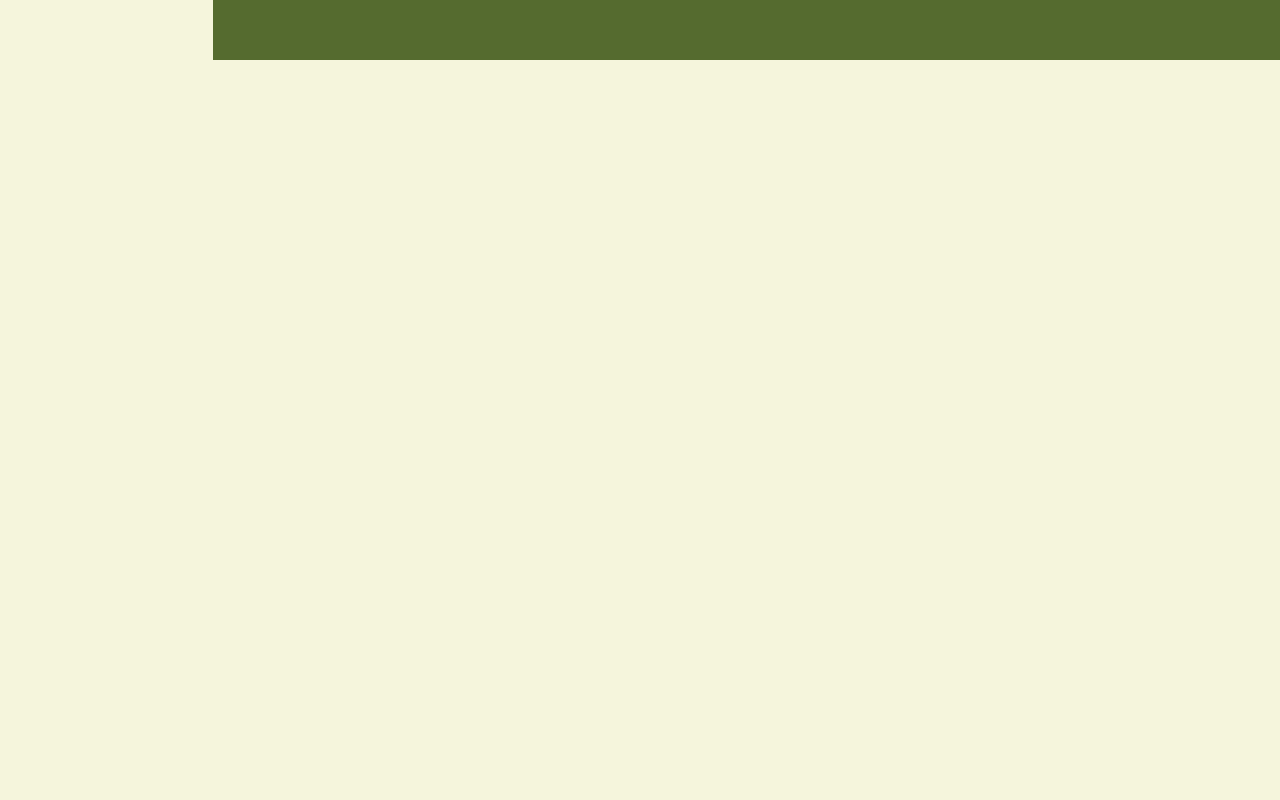
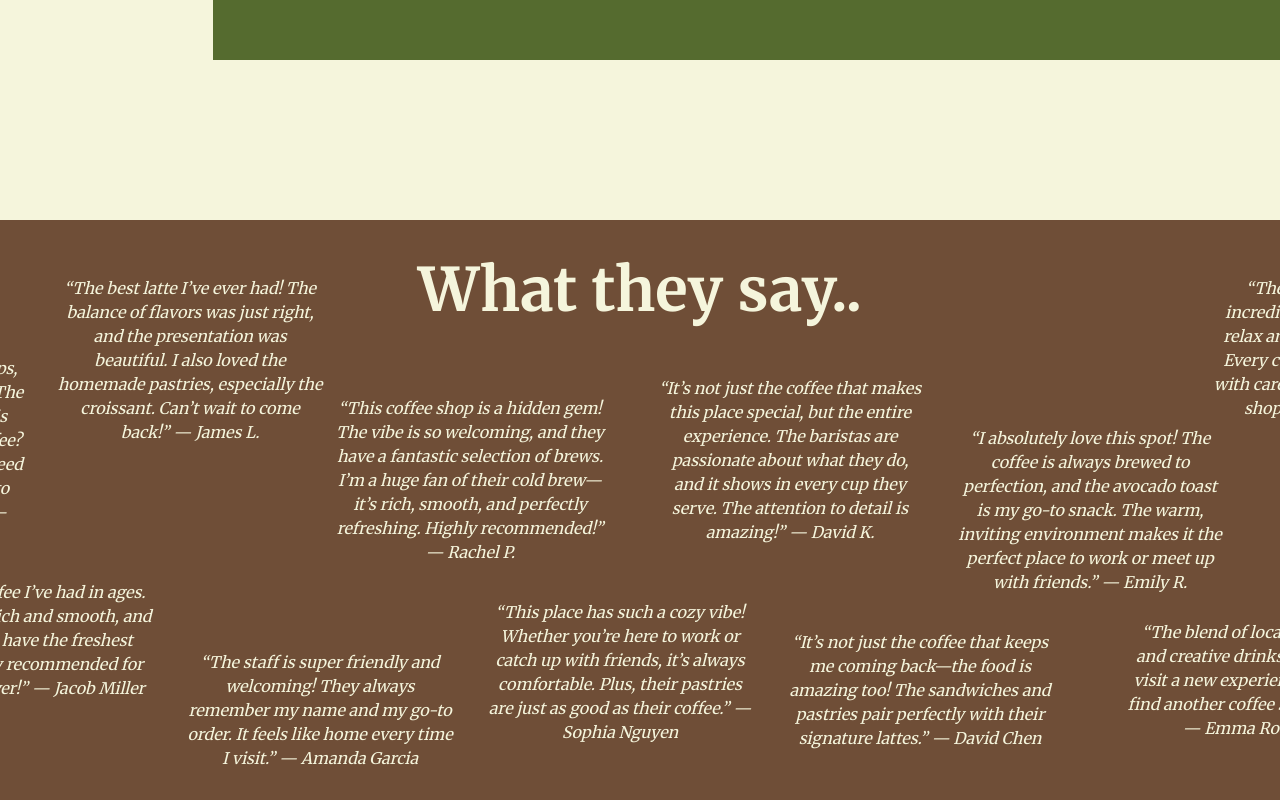
Before and after one commit to rafi-ramdhani/kophee, a Next.js app: page / in a window 1280 px wide. Shown: the part 7008-7808 px from the top of the page. Before the commit the page ends 7068 px from the top, so only its background shows below. Built offline with nearby package versions, Linux system fonts and the light colour scheme.

Commit message:
feat: testimonial section

```diff
--- a/src/app/page.tsx
+++ b/src/app/page.tsx
@@ -143,6 +143,75 @@ const MENU = {
   ],
 };
 
+const TESTIMONIALS = [
+  {
+    name: "Sarah M.",
+    feedback:
+      "I’ve been to a lot of coffee shops, but this place truly stands out! The atmosphere is cozy, the staff is incredibly friendly, and the coffee? Absolutely perfect! Whether I need a quick pick-me-up or a spot to relax, this is my go-to café.",
+    translate: { x: 0, y: -20 },
+  },
+  {
+    name: "James L.",
+    feedback:
+      "The best latte I’ve ever had! The balance of flavors was just right, and the presentation was beautiful. I also loved the homemade pastries, especially the croissant. Can’t wait to come back!",
+    translate: { x: 0, y: -100 },
+  },
+  {
+    name: "Rachel P.",
+    feedback:
+      "This coffee shop is a hidden gem! The vibe is so welcoming, and they have a fantastic selection of brews. I’m a huge fan of their cold brew—it’s rich, smooth, and perfectly refreshing. Highly recommended!",
+    translate: { x: -20, y: 20 },
+  },
+  {
+    name: "David K.",
+    feedback:
+      "It’s not just the coffee that makes this place special, but the entire experience. The baristas are passionate about what they do, and it shows in every cup they serve. The attention to detail is amazing!",
+    translate: { x: 0, y: 0 },
+  },
+  {
+    name: "Emily R.",
+    feedback:
+      "I absolutely love this spot! The coffee is always brewed to perfection, and the avocado toast is my go-to snack. The warm, inviting environment makes it the perfect place to work or meet up with friends.",
+    translate: { x: 0, y: 50 },
+  },
+  {
+    name: "Lily Thompson",
+    feedback:
+      "The atmosphere here is incredible! The perfect spot to relax and enjoy a cup of coffee. Every cup feels like it’s brewed with care. My favorite new coffee shop!",
+    translate: { x: -50, y: -100 },
+  },
+  {
+    name: "Jacob Miller",
+    feedback:
+      "The best coffee I’ve had in ages. The flavor is rich and smooth, and they always have the freshest beans. Highly recommended for any coffee lover!",
+    translate: { x: -20, y: -20 },
+  },
+  {
+    name: "Amanda Garcia",
+    feedback:
+      "The staff is super friendly and welcoming! They always remember my name and my go-to order. It feels like home every time I visit.",
+    translate: { x: -20, y: 50 },
+  },
+  {
+    name: "Sophia Nguyen",
+    feedback:
+      "This place has such a cozy vibe! Whether you’re here to work or catch up with friends, it’s always comfortable. Plus, their pastries are just as good as their coffee.",
+    translate: { x: -20, y: 0 },
+  },
+  {
+    name: "David Chen",
+    feedback:
+      "It’s not just the coffee that keeps me coming back—the food is amazing too! The sandwiches and pastries pair perfectly with their signature lattes.",
+    translate: { x: -20, y: 30 },
+  },
+  {
+    name: "Emma Rodriguez",
+    feedback:
+      "The blend of local ingredients and creative drinks makes every visit a new experience. You won’t find another coffee shop like this!",
+    translate: { x: 20, y: 20 },
+  },
+];
+
 const AboutUsTitle = ({ isFirstOne = false }: { isFirstOne?: boolean }) => {
   return (
     <div
@@ -281,6 +350,31 @@ export default function Home() {
         <div className="w-full border-b-2 border-cream translate-x-10 mt-10"></div>
         <Menu type="food" />
       </section>
+
+      <section
+        id="testimonial"
+        className="mt-40 w-full flex flex-col items-center bg-mocha-brown pt-10 pb-10"
+      >
+        <h2 className="text-cream font-bold text-3xl md:text-4xl lg:text-6xl">What they say..</h2>
+        <div className="flex w-[2000px] flex-wrap border-cream justify-center mt-10 items-start">
+          {TESTIMONIALS.map((item) => {
+            return (
+              <div
+                key={item.name}
+                className="text-cream min-w-[300px] max-w-[300px] p-4"
+                style={{
+                  translate: `${item.translate.x}px ${item.translate.y}px`,
+                }}
+              >
+                <p className="italic text-sm lg:text-base text-center">
+                  “{item.feedback}” — <strong></strong>
+                  {item.name}
+                </p>
+              </div>
+            );
+          })}
+        </div>
+      </section>
     </Fragment>
   );
 }
```
